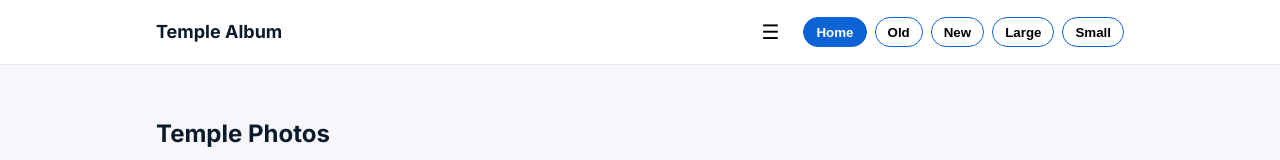
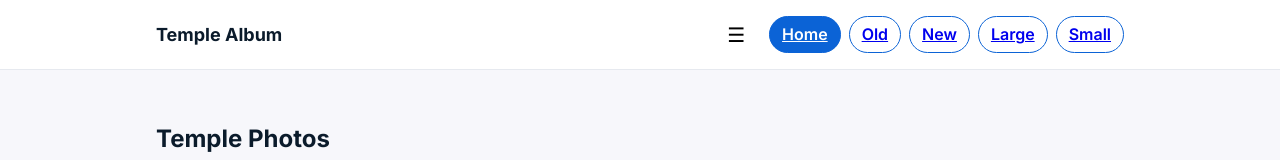
Before and after one commit to lowe-lang/wdd131, a plain HTML site: page week 04/filtered-temples.html in a window 1280 px wide. Shown: the top 160 px of the page. Drawn offline with Linux system fonts and the light colour scheme.

Commit message:
filteredWEEK04

```diff
--- a/week 04/filtered-temples.html
+++ b/week 04/filtered-temples.html
@@ -4,9 +4,9 @@
 <head>
     <meta charset="utf-8" />
     <meta name="viewport" content="width=device-width,initial-scale=1" />
-    <meta name="description"
-        content="W04 Enhanced Temple Picture Album — filterable temple cards built with JavaScript" />
+    <meta name="description" content="W04 Enhanced Temple Picture Album — filterable temple cards built with JavaScript. The locations, dedication dates, teple sizes, are all indicated." />
     <title>Temple Album</title>
+    <meta name="description" content="Lowen John">
     <link href="https://fonts.googleapis.com/css2?family=Inter:wght@300;400;600;700&display=swap" rel="stylesheet">
     <link rel="stylesheet" href="filtered-temples.css">
     <script defer src="filtered-temples.js"></script>
@@ -26,11 +26,11 @@
 
 
             <nav id="primary-nav" class="primary-nav" aria-label="Main Navigation">
-                <button data-filter="all" class="nav-btn" aria-pressed="true">Home</button>
-                <button data-filter="old" class="nav-btn">Old</button>
-                <button data-filter="new" class="nav-btn">New</button>
-                <button data-filter="large" class="nav-btn">Large</button>
-                <button data-filter="small" class="nav-btn">Small</button>
+                <a href="#" class="nav-btn" aria-pressed="true">Home</a>
+                <a href="#" class="nav-btn">Old</a>
+                <a href="#" class="nav-btn">New</a>
+                <a href="#" class="nav-btn">Large</a>
+                <a href="#" class="nav-btn">Small</a>
             </nav>
         </div>
     </header>
```
